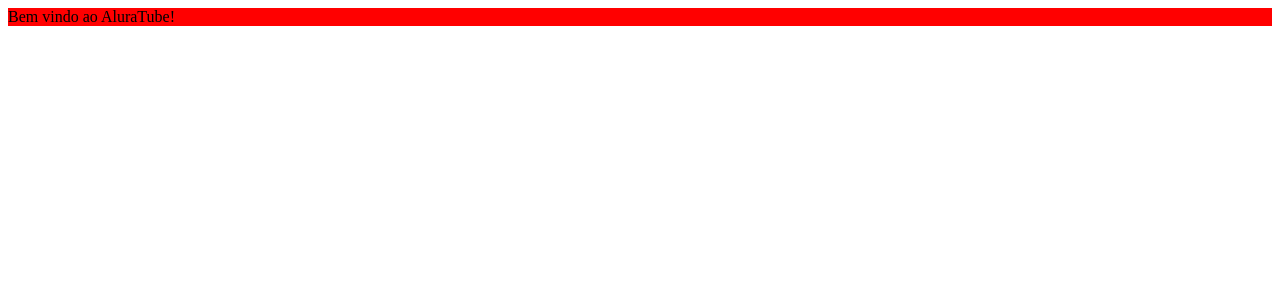
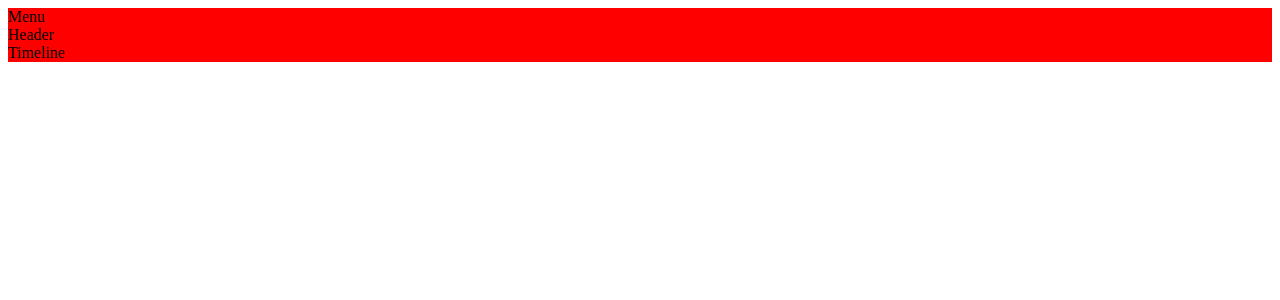
Before and after one commit to giovannasantana/aluratube, a Next.js app: page / in a window 1280 px wide. Shown: the top 300 px of the page. Built offline with nearby package versions, Linux system fonts and the light colour scheme.

Commit message:
Criando os principais componentes

```diff
--- a/pages/index.js
+++ b/pages/index.js
@@ -1,8 +1,36 @@
 function HomePage() {
     const estiloDaHomePage = { backgroundColor: "red" };
     return (
-        <div style={estiloDaHomePage}>Bem vindo ao AluraTube!</div>
+        <div style={estiloDaHomePage}>
+            <Menu></Menu>
+            <Header></Header>
+            <Timeline></Timeline>
+        </div>
     );
 }
 
 export default HomePage
+
+function Menu() {
+    return (
+        <div>
+            Menu
+        </div>
+    )
+}
+
+function Header() {
+    return (
+        <div>
+            Header
+        </div>
+    )
+}
+
+function Timeline() {
+    return (
+        <div>
+            Timeline
+        </div>
+    )
+}
```
